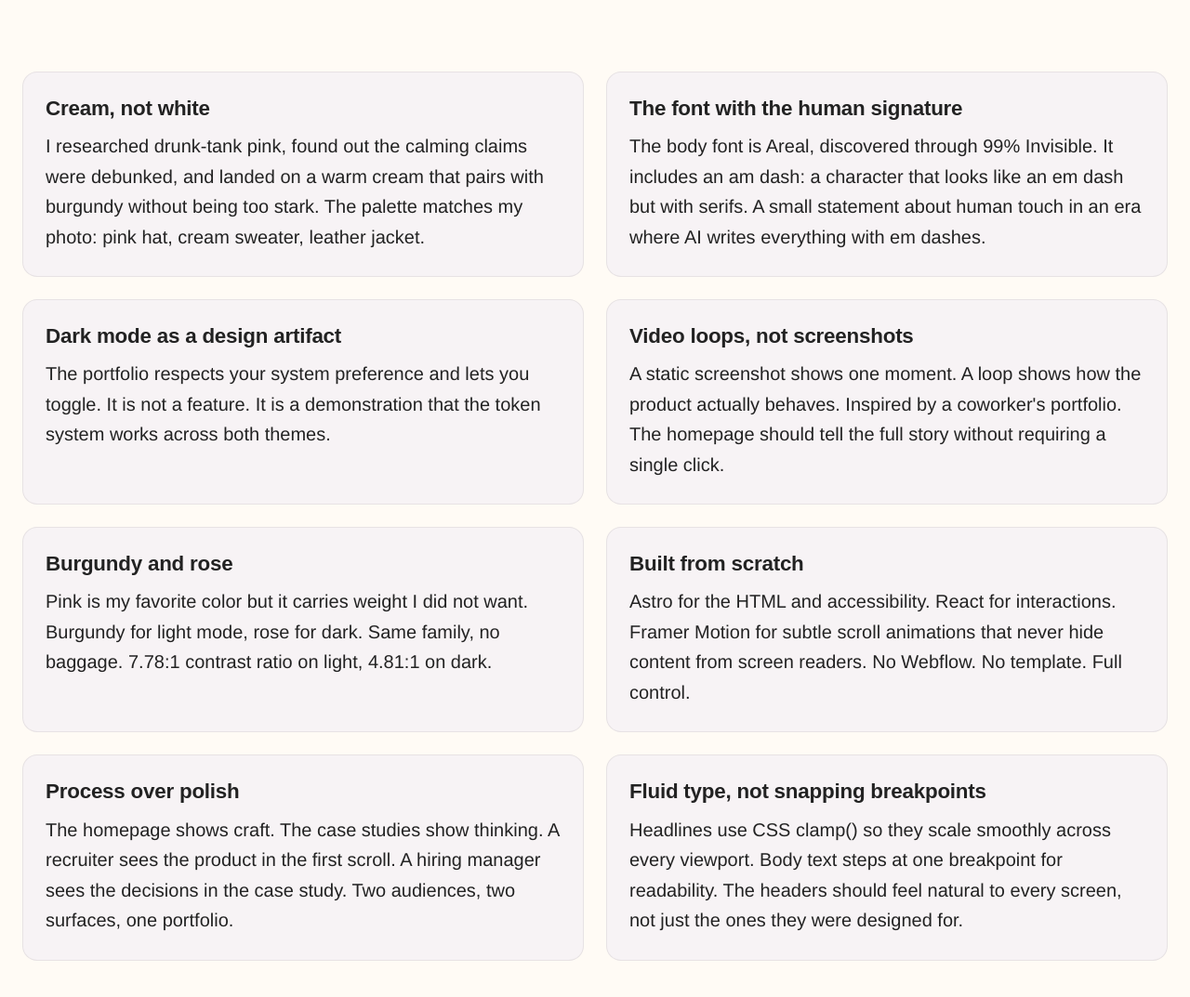
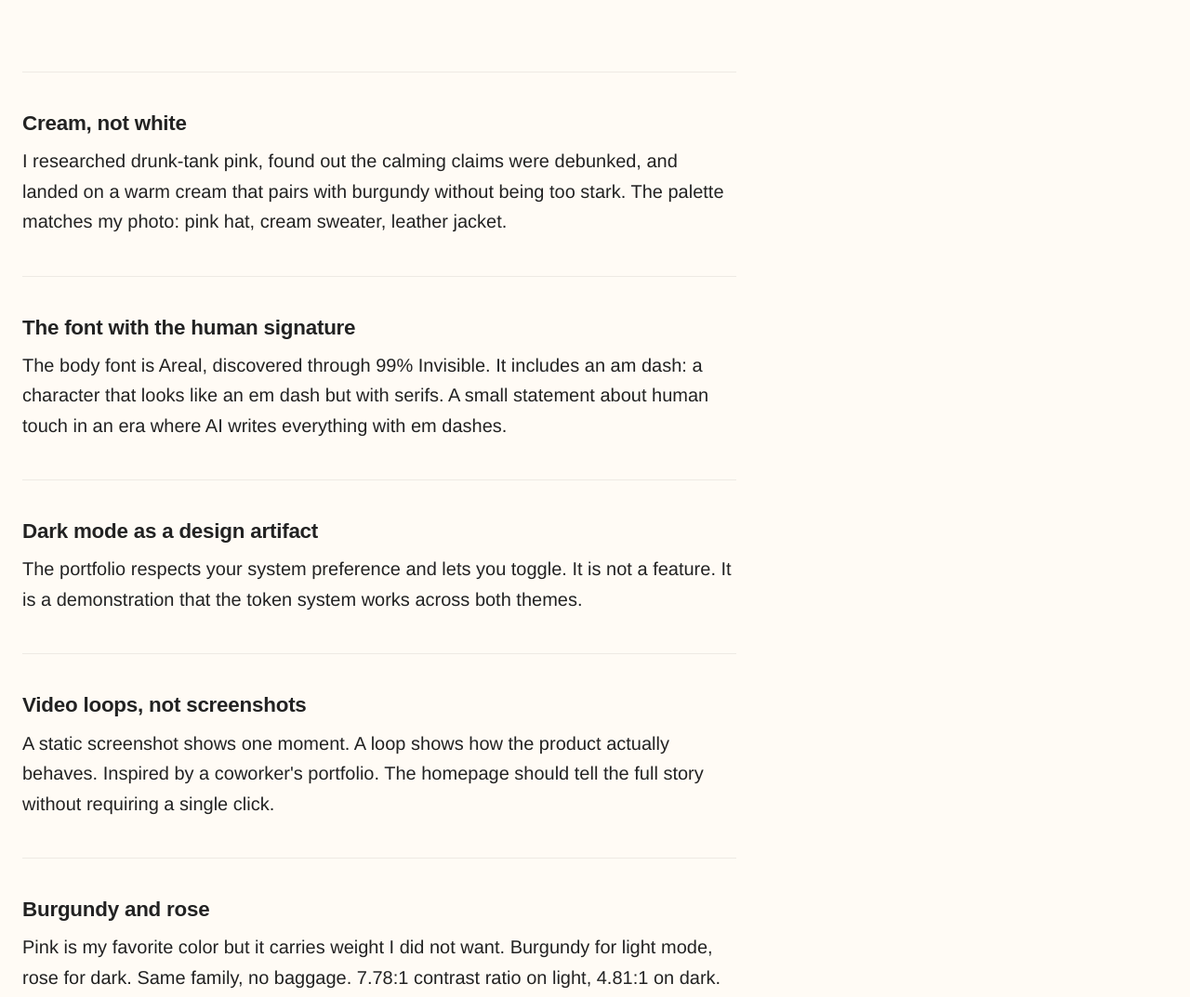
Before and after one commit to robjonesdesigns/portfolio, an Astro site: page /about in a window 1280 px wide. Shown: the part 1526-2599 px from the top of the page at 93% size. Built offline with nearby package versions, Linux system fonts and the light colour scheme; Astro itself is replaced by a stand-in of ours; a web font is replaced by a local one.

Commit message:
Switch design decisions from card grid to border-separated list
Matches the case study design decisions layout: heading + body
text, separated by top borders, max-w-3xl constraint. No cards,
no background fills, no grid. Consistent across the portfolio.

```diff
--- a/src/components/sections/AboutContent.jsx
+++ b/src/components/sections/AboutContent.jsx
@@ -142,23 +142,25 @@ export default function AboutContent() {
                 </p>
               </m.div>
 
-              {/* Decision cards */}
-              <div className="grid grid-cols-1 md:grid-cols-2 gap-6">
+              {/* Design decisions */}
+              <m.div
+                className="flex flex-col gap-10 max-w-3xl"
+                initial={{ opacity: 0, y: 16 }}
+                whileInView={{ opacity: 1, y: 0 }}
+                viewport={{ once: true, amount: 0.1 }}
+                transition={{ duration: 0.6, ease: EASE }}
+              >
                 {siteDecisions.map((d, i) => (
-                  <m.div
+                  <div
                     key={d.title}
-                    className="flex flex-col gap-3 p-6 rounded-2xl bg-surface border"
+                    className={`flex flex-col gap-3 border-t ${i === 0 ? 'pt-10' : 'pt-10'}`}
                     style={{ borderColor: 'var(--border)' }}
-                    initial={{ opacity: 0, y: 16 }}
-                    whileInView={{ opacity: 1, y: 0 }}
-                    viewport={{ once: true, amount: 0.1 }}
-                    transition={{ duration: 0.5, ease: EASE, delay: (i % 2) * 0.08 }}
                   >
                     <h3 className="type-display-sm">{d.title}</h3>
                     <p className="type-body leading-relaxed">{d.body}</p>
-                  </m.div>
+                  </div>
                 ))}
-              </div>
+              </m.div>
 
               {/* Closing */}
               <m.div
```
